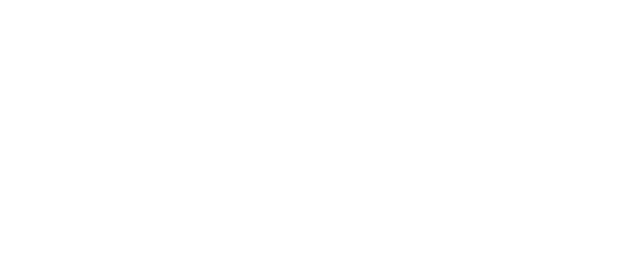
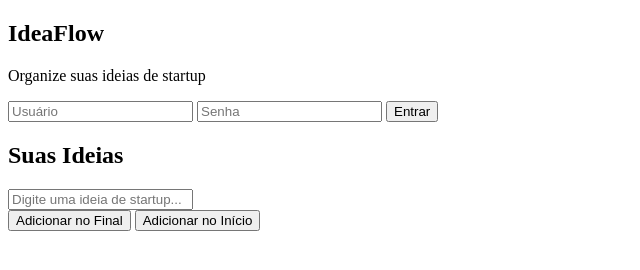
Before and after one commit to Larabeatriz08/CRUD-IdeaFlow, a plain HTML site: page index.html in a window 1280 px wide. Shown: the whole page, without its empty margins (0-640 px from the left). Drawn offline with Linux system fonts and the light colour scheme.

Commit message:
Estrutura inicial do html

```diff
--- a/index.html
+++ b/index.html
@@ -1,11 +1,35 @@
 <!DOCTYPE html>
-<html lang="en">
+<html lang="pt-BR">
 <head>
-    <meta charset="UTF-8">
-    <meta name="viewport" content="width=device-width, initial-scale=1.0">
-    <title>Document</title>
+  <meta charset="UTF-8">
+  <meta name="viewport" content="width=device-width, initial-scale=1.0">
+  <title>IdeaFlow</title>
+  <link rel="stylesheet" href="style.css">
 </head>
+
 <body>
+
+  <section id="login-container" class="container">
+    <h1>IdeaFlow</h1>
+    <p class="subtitle">Organize suas ideias de startup</p>
+    <input type="text" id="usuario" placeholder="Usuário">
+    <input type="password" id="senha" placeholder="Senha">
+    <button id="btn-login">Entrar</button>
+    <p id="erro-login" class="erro"></p>
+  </section>
+
+  <section id="app-container" class="container hidden">
+    <h1>Suas Ideias</h1>
+    <input type="text" id="nova-ideia" placeholder="Digite uma ideia de startup...">
+    <div class="botoes">
+      <button id="btn-final">Adicionar no Final</button>
+      <button id="btn-inicio">Adicionar no Início</button>
+    </div>
+    <p id="erro-item" class="erro"></p>
+    <ul id="lista"></ul>
+  </section>
+
+  <script src="script.js"></script>
 
 </body>
 </html>
```
